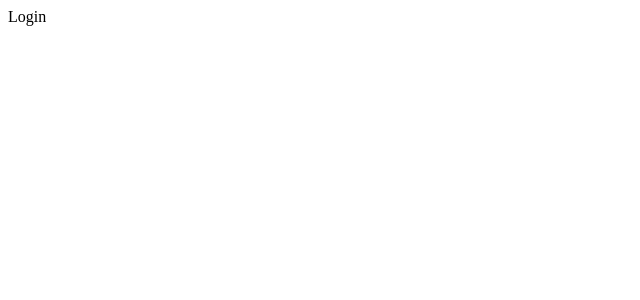
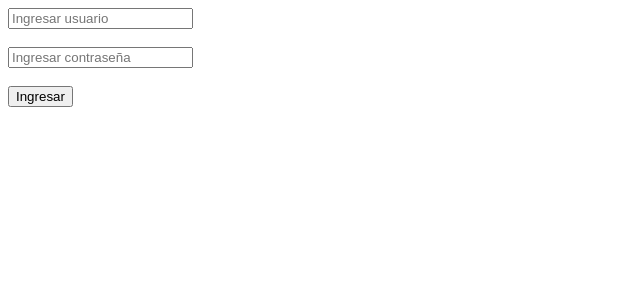
Before and after one commit to MaximoNAR/reactest, a React (Create React App) app in the folder client/: page /#/login in a window 1280 px wide. Shown: the top 300 px of the page, without its empty margins (0-640 px from the left). Built offline with nearby package versions, Linux system fonts and the light colour scheme; no server answers.

Commit message:
creacion de login

```diff
--- a/client/src/connection_api.js
+++ b/client/src/connection_api.js
@@ -2,7 +2,7 @@ import axios from "axios";
 
 const instance = axios.create({
     withCredentials: true,
-    baseURL: process.env.REACT_APP_APT_URL
+    baseURL: process.env.REACT_APP_API_URL
 })
 
 export default instance;
--- a/client/src/pages/Login.jsx
+++ b/client/src/pages/Login.jsx
@@ -1,11 +1,32 @@
 import React from "react";
+import instance from "../connection_api";
 
 const Login = () => {
-return (
+  return (
     <>
-    Login
+      <form>
+        <div>
+          <input
+            type="text"
+            name="username"
+            id="username"
+            placeholder="Ingresar usuario"
+          />
+        </div>
+        <br />
+        <div>
+          <input
+            type="password"
+            name="password"
+            id="password"
+            placeholder="Ingresar contraseña"
+          />
+        </div>
+        <br />
+        <button>Ingresar</button>
+      </form>
     </>
-)
+  );
 };
 
 export default Login;
```
Also changed, not shown: 2 other files (tests, documents, lock files or other folders).
